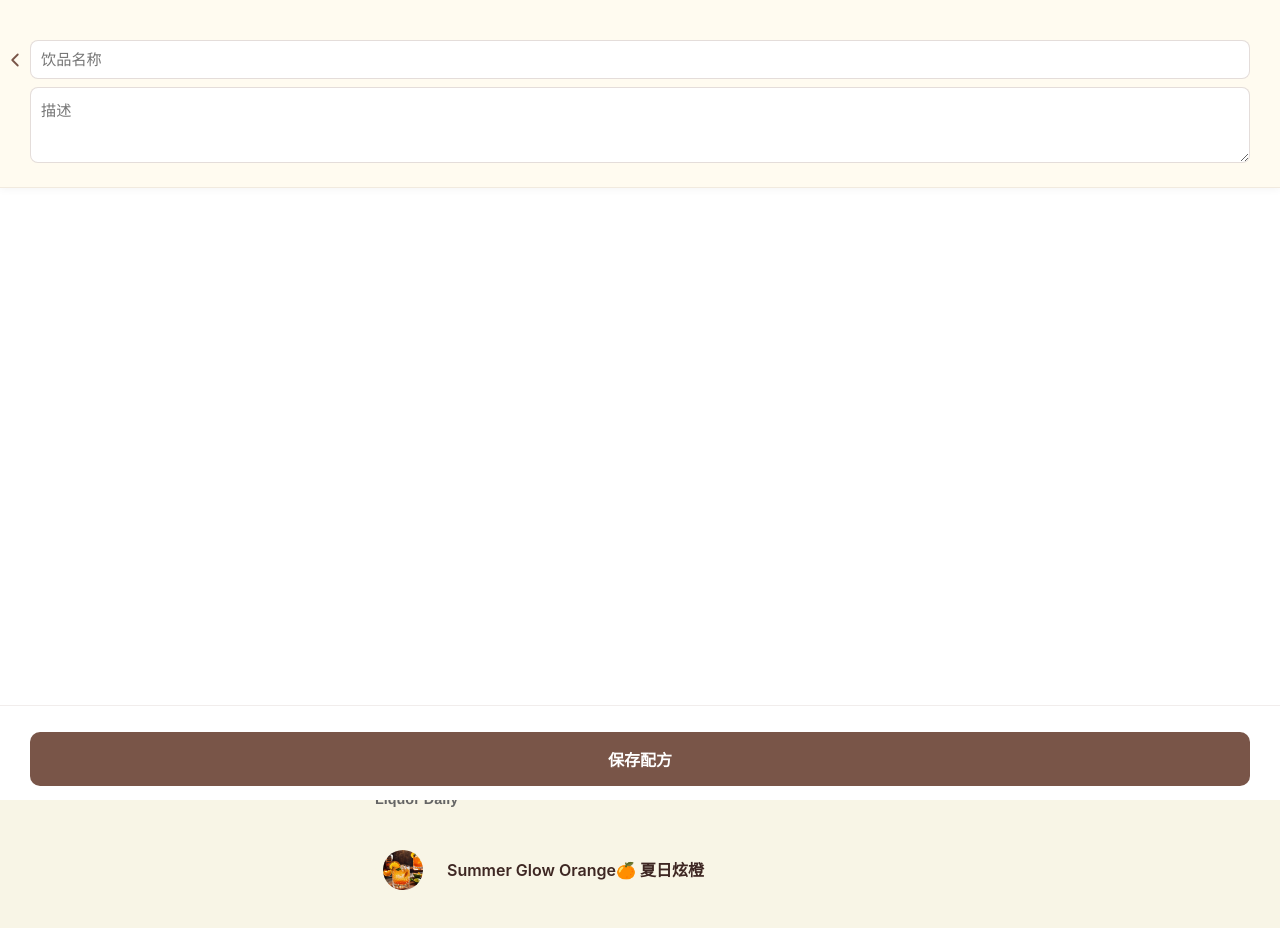
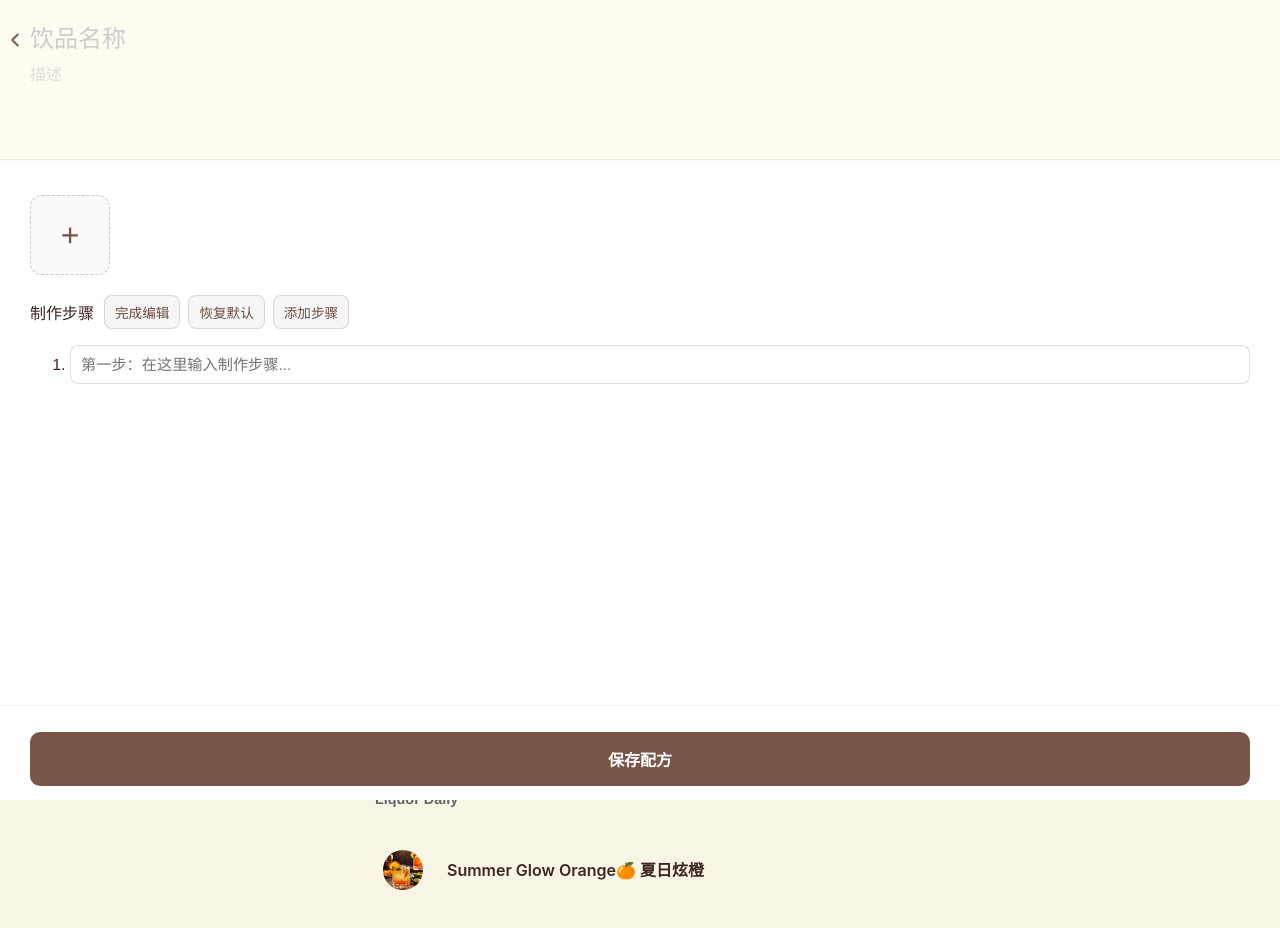
Before and after one commit to KenvinoYip/FOCAL-BLUR, a plain HTML site: page index.html in a window 1280 px wide. Both pictures are taken after a click on the element "添加特调". Drawn offline with Linux system fonts and the light colour scheme.

Commit message:
adjust image edition display layout

```diff
--- a/main.js
+++ b/main.js
@@ -186,21 +186,25 @@ function finishEditing(){
     isEditingSteps = false;
     if (editBtn) editBtn.textContent = '编辑步骤';
     if (addBtn) addBtn.style.display = 'none';
-    if (editBtn) editBtn.style.display = 'none'; // 结束编辑后收起“编辑步骤”按钮
-    if (resetBtn) resetBtn.style.display = 'none'; // 结束编辑后收起“恢复默认”按钮
+    if (editBtn) editBtn.style.display = 'none';
+    if (resetBtn) resetBtn.style.display = 'none';
     const t = document.getElementById('rTitle');
     const d = document.getElementById('rDesc');
+
+    // 【新增】退出编辑模式：恢复大图显示
+    const imgContainer = document.querySelector('.image-container');
+    if (imgContainer) imgContainer.classList.remove('edit-mode');
+
     if (customInputs) customInputs.style.display = 'none';
     if (t) t.style.display = '';
     if (d) d.style.display = '';
 
-    // 【修复代码】强制隐藏编辑模式下的返回键，防止出现两个返回键
     const customBack = document.getElementById('customBackBtn');
     if (customBack) customBack.style.display = 'none';
 
     if (rImage) { rImage.style.cursor = ''; rImage.onclick = null; }
     const dotsBtn = document.getElementById('editDotsBtn');
-    if (dotsBtn) dotsBtn.style.display = 'inline-flex'; // 恢复三点按钮显示
+    if (dotsBtn) dotsBtn.style.display = 'inline-flex';
 }
 
 function addStep(){
@@ -752,50 +756,66 @@ function openAddCustomModal(){
     isAddCustomMode = true;
     currentCoffeeId = null;
     tempImageData = null;
+
+    // 【新增】进入编辑模式：图片变缩略图
+    const imgContainer = document.querySelector('.image-container');
+    if (imgContainer) imgContainer.classList.add('edit-mode');
+
     if (customInputs) customInputs.style.display = 'block';
+
     const t = document.getElementById('rTitle');
     const d = document.getElementById('rDesc');
     if (t) t.style.display = 'none';
     if (d) d.style.display = 'none';
+
     if (inputTitle) inputTitle.value = '';
     if (inputDesc) inputDesc.value = '';
     if (inputImage) inputImage.value = '';
+
     const list = document.getElementById('rSteps');
     list.innerHTML = '';
     const li = document.createElement('li');
     const input = document.createElement('input');
     input.className = 'step-input';
-    input.placeholder = '步骤描述';
+    input.placeholder = '第一步：在这里输入制作步骤...';
     li.appendChild(input);
     list.appendChild(li);
+
     isEditingSteps = true;
     if (editBtn) editBtn.textContent = '完成编辑';
     if (addBtn) addBtn.style.display = 'inline-block';
+
     const tipsSection = document.getElementById('rTipsSection');
     if (tipsSection) tipsSection.style.display = 'none';
+
     rImage.src = '';
     rImage.alt = '';
     rImage.style.display = 'none';
+
     const overlayAdd = document.getElementById('imageAddOverlay');
     if (overlayAdd) overlayAdd.style.display = 'flex';
+
     const overlayChoices2 = document.getElementById('overlayUploadChoices');
     if (overlayChoices2) overlayChoices2.style.display = 'none';
     if (uploadChoices) uploadChoices.style.display = 'none';
+
     const dotsBtn1 = document.getElementById('editDotsBtn');
     if (dotsBtn1) dotsBtn1.style.display = 'none';
+
     modalOverlay.classList.add('active');
     document.body.style.overflow='hidden';
 
+    requestAnimationFrame(() => {
         const customBack = document.getElementById('customBackBtn');
         if (customBack && inputTitle) {
             customBack.style.display = 'inline-flex';
-        const header = document.querySelector('.recipe-header');
             const left = inputTitle.offsetLeft - 35;
-        const top = inputTitle.offsetTop + Math.max(0, (inputTitle.offsetHeight - 40) / 2);
+            const top = inputTitle.offsetTop + (inputTitle.offsetHeight - 40) / 2;
             customBack.style.left = left + 'px';
             customBack.style.top = top + 'px';
             customBack.onclick = closeModal;
         }
+    });
 }
 
 if (addCustomBtn) addCustomBtn.onclick = ()=>{ openAddCustomModal(); };
@@ -1051,30 +1071,27 @@ function openModal(id, source){
 } // 结束 openModal
 
 function showEditHint(){
-    // 1. 如果已经有弹窗，先清理掉
     const existing = document.getElementById('editActionSheet');
     if (existing && existing.parentNode) existing.parentNode.removeChild(existing);
 
-    // 2. 创建全屏遮罩（带模糊背景）
     const overlay = document.createElement('div');
     overlay.id = 'editActionSheet';
     overlay.style.cssText = 'position:fixed; top:0; left:0; width:100%; height:100%; background:rgba(62,39,35,0.4); backdrop-filter:blur(4px); z-index:9999; display:flex; flex-direction:column; justify-content:flex-end; opacity:0; transition:opacity 0.3s ease;';
 
-    // 3. 创建底部白色面板
     const sheet = document.createElement('div');
     sheet.style.cssText = 'background:#ffffff; border-top-left-radius:20px; border-top-right-radius:20px; padding:25px 20px; transform:translateY(100%); transition:transform 0.3s cubic-bezier(0.19, 1, 0.22, 1); display:flex; flex-direction:column; gap:12px; padding-bottom: calc(20px + env(safe-area-inset-bottom)); box-shadow: 0 -4px 20px rgba(0,0,0,0.1);';
 
-    // 4. 创建“编辑配方”大按钮
     const editBtnAction = document.createElement('button');
     editBtnAction.innerText = '编辑配方';
-    // 样式：浅灰色背景，深褐色文字，圆角大按钮
     editBtnAction.style.cssText = 'width:100%; padding:16px; background:#f5f5f5; color:#3e2723; border:none; border-radius:12px; font-size:1.05rem; font-weight:600; cursor:pointer; text-align:center;';
 
-    // 点击“编辑配方”后的逻辑（完全保留了您之前的修改）
     editBtnAction.onclick = () => {
-        close(); // 先关闭底部弹窗
+        close();
 
-        // --- 开始进入编辑模式 ---
+        // 【新增】进入编辑模式：图片变缩略图
+        const imgContainer = document.querySelector('.image-container');
+        if (imgContainer) imgContainer.classList.add('edit-mode');
+
         if (editBtn) editBtn.style.display = 'inline-block';
         if (resetBtn) resetBtn.style.display = 'inline-block';
         if (!isEditingSteps) startEditing();
@@ -1087,48 +1104,42 @@ function showEditHint(){
         if (rTitleEl) rTitleEl.style.display = 'none';
         if (rDescEl) rDescEl.style.display = 'none';
 
-        // 隐藏右上角三个点
         const dots = document.getElementById('editDotsBtn');
         if (dots) dots.style.display = 'none';
 
-        // 填充输入框
         if (inputTitle && rTitleTextEl) inputTitle.value = rTitleTextEl.innerText.trim();
         if (inputDesc && rDescEl) inputDesc.value = rDescEl.innerText.trim();
 
-        // 让图片可以点击修改
         if (rImage) { rImage.style.cursor = 'pointer'; rImage.onclick = ()=>{ showImageEditOptions(); }; }
 
-        // 显示并配置左上角返回键（保留了您“点击返回退出编辑”的逻辑）
+        requestAnimationFrame(() => {
             const customBack = document.getElementById('customBackBtn');
             if (customBack && inputTitle) {
                 customBack.style.display = 'inline-flex';
                 const left = inputTitle.offsetLeft - 35;
-            const top = inputTitle.offsetTop + Math.max(0, (inputTitle.offsetHeight - 40) / 2);
+                const top = inputTitle.offsetTop + (inputTitle.offsetHeight - 40) / 2;
                 customBack.style.left = left + 'px';
                 customBack.style.top = top + 'px';
                 customBack.onclick = finishEditing;
             }
+        });
     };
 
-    // 5. 创建“取消”按钮
     const cancelBtn = document.createElement('button');
     cancelBtn.innerText = '取消';
     cancelBtn.style.cssText = 'width:100%; padding:16px; background:#fff; color:#999; border:1px solid #eee; border-radius:12px; font-size:1rem; font-weight:500; cursor:pointer; text-align:center;';
     cancelBtn.onclick = close;
 
-    // 6. 组装并添加到页面
     sheet.appendChild(editBtnAction);
     sheet.appendChild(cancelBtn);
     overlay.appendChild(sheet);
     document.body.appendChild(overlay);
 
-    // 7. 播放入场动画
     requestAnimationFrame(() => {
         overlay.style.opacity = '1';
         sheet.style.transform = 'translateY(0)';
     });
 
-    // 定义关闭函数（动画退场）
     function close() {
         overlay.style.opacity = '0';
         sheet.style.transform = 'translateY(100%)';
@@ -1136,8 +1147,7 @@ function showEditHint(){
             if (overlay.parentNode) overlay.parentNode.removeChild(overlay);
         }, 300);
     }
-
-    // 点击空白处也可以关闭
+    // 点击空白处也能关闭页面
     overlay.onclick = (e) => {
         if (e.target === overlay) close();
     };
@@ -1203,6 +1213,11 @@ function closeModal(){
     modalOverlay.classList.remove('active');
     document.body.style.overflow='';
     __resetSwipe();
+
+    // 【新增】关闭弹窗时：确保清理编辑模式样式
+    const imgContainer = document.querySelector('.image-container');
+    if (imgContainer) imgContainer.classList.remove('edit-mode');
+
     if (isAddCustomMode) {
         isAddCustomMode = false;
         tempImageData = null;
@@ -1215,8 +1230,8 @@ function closeModal(){
         list.innerHTML = '';
         if (uploadChoices) uploadChoices.style.display = 'none';
     }
-    const __customBack1 = document.getElementById('customBackBtn'); // 统一找到编辑态返回键
-    if (__customBack1) __customBack1.style.display = 'none'; // 关闭弹窗后始终隐藏，防止下次打开出现两个返回键
+    const __customBack1 = document.getElementById('customBackBtn');
+    if (__customBack1) __customBack1.style.display = 'none';
     if (confirmOverlay) confirmOverlay.classList.remove('active');
     const imageOverlay2 = document.getElementById('imageAddOverlay');
     if (imageOverlay2) imageOverlay2.style.display = 'none';
--- a/style.css
+++ b/style.css
@@ -509,3 +509,98 @@ h1 { margin: 6px 0 6px; font-weight: 300; letter-spacing: 1px; font-size: 2rem;
 #section-custom .menu-section-title {
     padding-top: 20px !important;
 }
+
+/* --- 编辑页面简化优化 (极简风格) --- */
+
+/* 1. 调整输入区域容器 */
+#customInputs {
+    margin-top: -5px !important; /* 稍微上移，利用空间 */
+    display: flex;
+    flex-direction: column;
+    gap: 8px;
+}
+
+/* 2. 标题输入框：变大、加粗、去边框 */
+#inputTitle {
+    font-size: 1.5rem;      /* 大字体，像真正的标题 */
+    font-weight: 700;
+    color: var(--text-color);
+    border: none;           /* 去掉四周黑边框 */
+    background: transparent;
+    padding: 0;
+    border-radius: 0;
+    border-bottom: 2px solid transparent; /* 默认无底线 */
+    transition: border-color 0.2s;
+}
+/* 鼠标点进去时，显示一条优雅的下划线 */
+#inputTitle:focus {
+    outline: none;
+    border-bottom: 2px solid var(--accent-brown);
+}
+#inputTitle::placeholder {
+    color: #ccc;
+    font-weight: 400;
+}
+
+/* 3. 描述输入框：去边框、像普通文本 */
+#inputDesc {
+    font-size: 1rem;
+    color: #666;
+    border: none;           /* 去掉四周黑边框 */
+    background: transparent;
+    padding: 0;
+    resize: none;           /* 不显示右下角拖拽标 */
+    line-height: 1.5;
+    font-family: inherit;
+}
+#inputDesc:focus {
+    outline: none;
+}
+#inputDesc::placeholder {
+    color: #ddd;
+}
+
+/* 4. 优化上传图片的 "+" 号方块，让它看起来更轻盈 */
+.upload-tile {
+    border: 1px dashed rgba(121,85,72,0.2); /* 虚线边框更显轻盈 */
+    background: #fafafa;
+}
+
+/* --- 编辑模式下的图片缩略图样式 --- */
+.image-container.edit-mode {
+    /* 取消原来的全屏大图样式 */
+    width: auto !important;
+    height: auto !important;
+    aspect-ratio: unset !important;
+    margin: 10px 0 20px 30px !important; /* 左对齐，留出30px边距与标题对齐 */
+    display: flex;
+    justify-content: flex-start;
+    overflow: visible !important; /* 允许阴影显示 */
+}
+
+/* 图片本体变为圆角小方块 */
+.image-container.edit-mode .recipe-image {
+    width: 80px !important;
+    height: 80px !important;
+    border-radius: 12px !important;
+    object-fit: cover;
+    display: block;
+    cursor: pointer;
+    border: 1px solid rgba(0,0,0,0.05); /* 淡淡的描边 */
+}
+
+/* 上传按钮也变为同样大小的小方块 */
+.image-container.edit-mode .image-add-overlay {
+    position: relative !important; /* 不再绝对定位覆盖 */
+    width: 80px !important;
+    height: 80px !important;
+    display: flex !important;
+}
+
+.image-container.edit-mode .upload-tile {
+    width: 100% !important;
+    height: 100% !important;
+    box-shadow: none !important;
+    border: 1px dashed rgba(121,85,72,0.3) !important;
+    background: #fafafa !important;
+}
```
Lines whose indentation alone changed are shown as unchanged.
